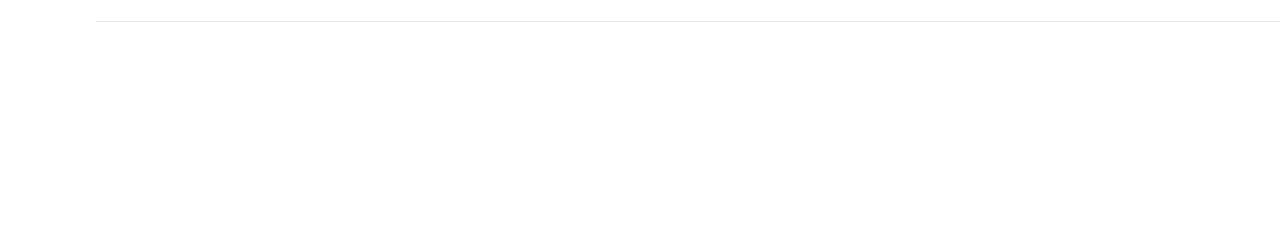
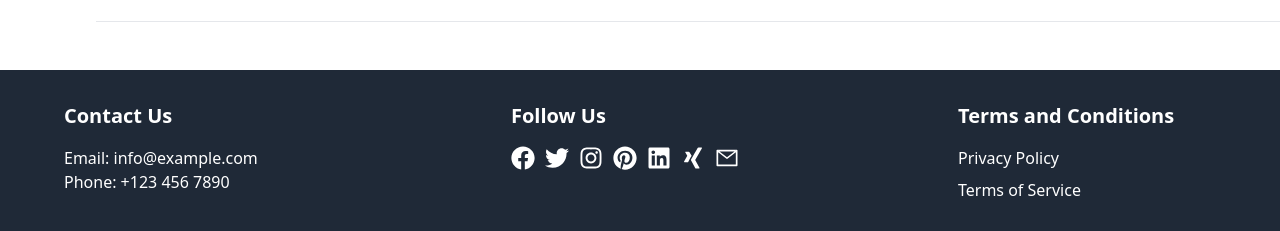
Before and after one commit to samrendra-kumar/bookmyshowpoc, a React (Create React App) app: page /movie/1 in a window 1280 px wide. Shown: the part 1095-1326 px from the top of the page. Before the commit the page ends 1165 px from the top, so only its background shows below. Built offline with nearby package versions, Linux system fonts and the light colour scheme; no server answers.

Commit message:
Footer added

```diff
--- a/src/components/Footer/Footer.jsx
+++ b/src/components/Footer/Footer.jsx
@@ -10,27 +10,34 @@
 } from "react-icons/fa";
 import { AiOutlineMail } from "react-icons/ai";
 
-const iconStyle=
-{
-    marginRight:"10px",
-    fontSize:"24px",
-    color:"#fff",
-    transition:"transform 0.3s ease-in-out",
-}
+const iconStyle = {
+  marginRight: "10px",
+  fontSize: "24px",
+  color: "#fff",
+  transition: "transform 0.3s ease-in-out",
+};
 
-const hoveredStyle=
-{
-    transform:"scale(1.2)",
-}
+const hoveredStyle = {
+  transform: "scale(1.2)",
+};
 
 const Footer = () => {
   return (
+    <div className="bg-gray-800 text-white py-8 lg:pl-16 px-6">
+      <div className="container mx-auto flex flex-wrap justify-center lg:justify-between">
+        <div className="w-full lg:w-1/4 mb-8 lg:mb-0 text-center lg:text-left">
+          <h3 className="text-xl lg:text-xl font-semibold mb-4">Contact Us</h3>
+          <p>Email: info@example.com</p>
+          <p>Phone: +123 456 7890</p>
+        </div>
+        <div className="w-full lg:w-1/4 mb-8 lg:mb-0 text-center lg:text-left">
+          <h3 className="text-xl lg:text-xl font-semibold mb-4">Follow Us</h3>
           <div className="flex justify-center lg:justify-start items-center">
             <Link to="#" style={iconStyle}>
               <FaFacebook />
             </Link>
             <Link to="#" style={iconStyle}>
-          <FaTwitter/>
+              <FaTwitter />
             </Link>
             <Link to="#" style={iconStyle}>
               <FaInstagram />
@@ -48,6 +55,22 @@
               <AiOutlineMail />
             </Link>
           </div>
+        </div>
+        <div className="w-full lg:w-1/4 text-center lg:text-left">
+          <h3 className="text-xl lg:text-xl font-semibold mb-4">
+            Terms and Conditions
+          </h3>
+          <div className="mb-2">
+            <Link to="/privacy-policy" className="text-sm lg:text-base">
+              Privacy Policy
+            </Link>
+          </div>
+          <Link to="/terms-of-service" className="text-sm lg:text-base">
+            Terms of Service
+          </Link>
+        </div>
+      </div>
+    </div>
   );
 };
 
--- a/src/pages/Home.jsx
+++ b/src/pages/Home.jsx
@@ -7,6 +7,7 @@
 import EntertainSlider from '../components/Entertainment/EntertainmentCard';
 import PosterSlider from '../components/PosterSlider/PSSlider';
 import { BiHelpCircle } from 'react-icons/bi';
+import Footer from '../components/Footer/Footer';
 const Home =()=>{
   const[recommendMovies,setrecommendMovies]=useState([]);
   const [trendingMovies, setTrendingMovies] = useState([]);
@@ -88,6 +89,7 @@
       <TrendingMovies setMovieList={setTrendingMovies} />
       {/* <MovieSearch/> */}
       </div>
+      <Footer/>
 
   </div>
    )
--- a/src/pages/Movie.jsx
+++ b/src/pages/Movie.jsx
@@ -8,7 +8,7 @@
 import MovieHero from '../components/MovieHero/MovieHero';
 import CastComponent from '../components/Cast/CastComponent';
 import Loader from "../components/Loader/Loader";
-
+import Footer from '../components/Footer/Footer';
 
 const MoviePage = () => {
   const { id } = useParams();
@@ -261,6 +261,7 @@
 
         </>
       )}
+      <Footer/>
     </>
   );
 };
```
Lines whose indentation alone changed are shown as unchanged.
